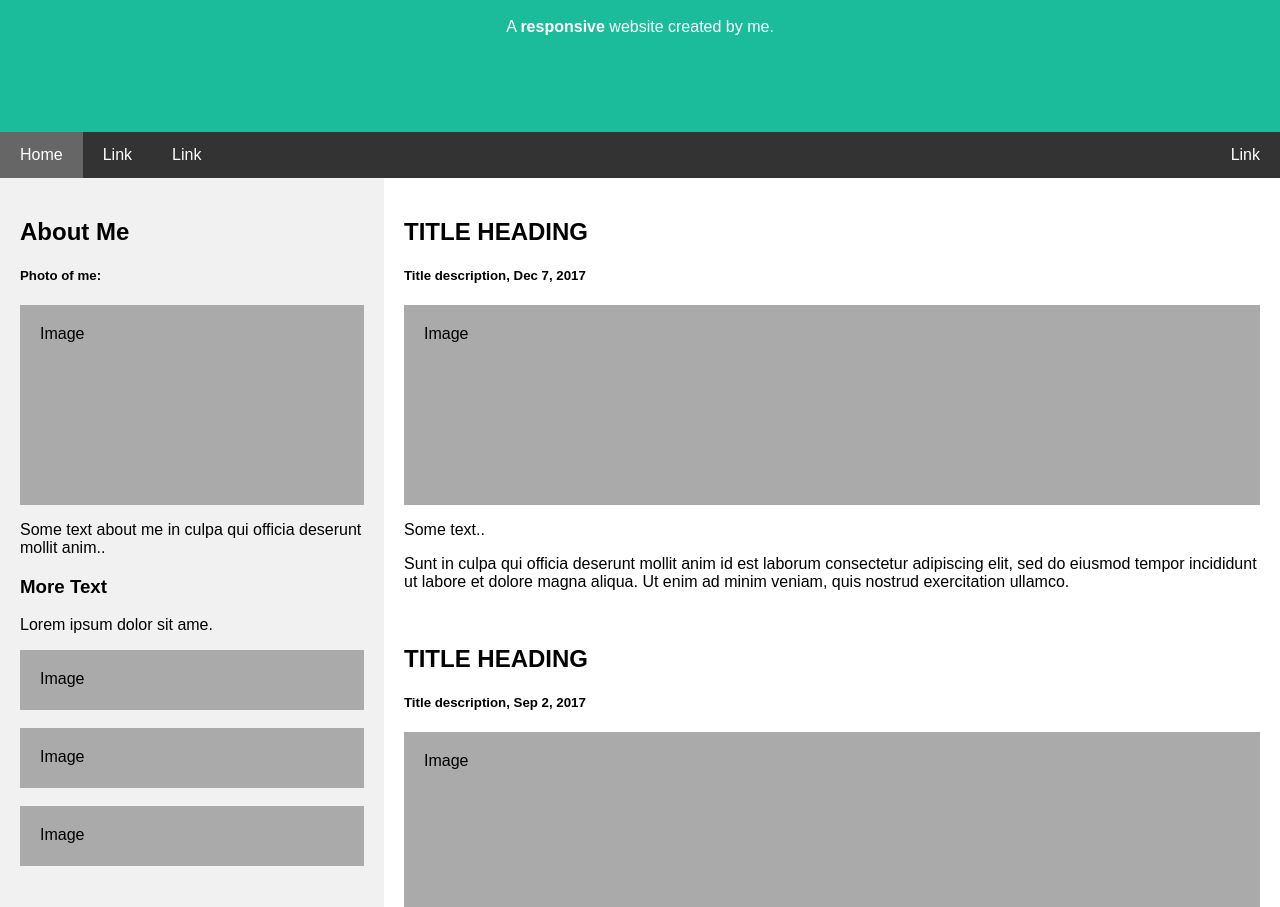
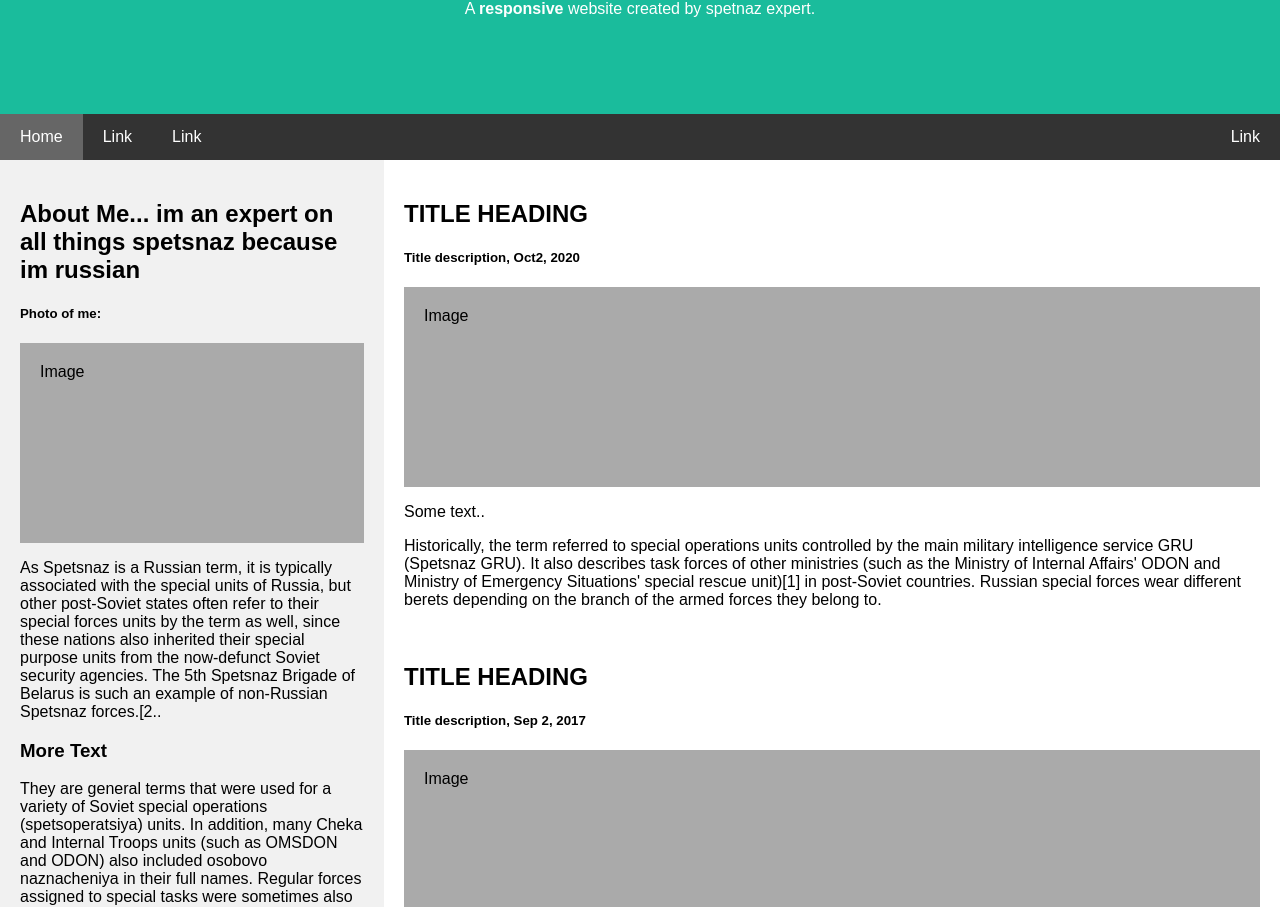
Before and after one commit to BillyAintNice/BillAintNice.github.io, a plain HTML site: page index.html in a window 1280 px wide. Shown: the part 179-1086 px from the top of the page. Drawn offline with Linux system fonts and the light colour scheme.

Commit message:
fixed error
fixed

```diff
--- a/index.html
+++ b/index.html
@@ -1,5 +1,4 @@
-
-!DOCTYPE html>
+<DOCTYPE html>
 <html lang="en">
 <head>
 <title>Page Title</title>
@@ -125,7 +124,7 @@ body {
 
 <div class="header">
   <h1>My Website</h1>
-  <p>A <b>responsive</b> website created by me.</p>
+  <p>A <b>responsive</b> website created by spetnaz expert.</p>
 </div>
 
 <div class="navbar">
@@ -137,28 +136,30 @@ body {
 
 <div class="row">
   <div class="side">
-    <h2>About Me</h2>
+    <h2>About Me... im an expert on all things spetsnaz because im russian</h2>
     <h5>Photo of me:</h5>
     <div class="fakeimg" style="height:200px;">Image</div>
-    <p>Some text about me in culpa qui officia deserunt mollit anim..</p>
+    <p>As Spetsnaz is a Russian term, it is typically associated with the special units of Russia, but other post-Soviet states often refer to their special forces units by the term as well, since these nations also inherited their special purpose units from the now-defunct Soviet security agencies. The 5th Spetsnaz Brigade of Belarus is such an example of non-Russian Spetsnaz forces.[2..</p>
     <h3>More Text</h3>
-    <p>Lorem ipsum dolor sit ame.</p>
+    <p>They are general terms that were used for a variety of Soviet special operations (spetsoperatsiya) units. In addition, many Cheka and Internal Troops units (such as OMSDON and ODON) also included osobovo naznacheniya in their full names. Regular forces assigned to special tasks were sometimes also referred to by terms such as spetsnaz and osnaz.
+
+Spetsnaz later referred specifically to special (spetsialnovo) purpose (naznacheniya) or special operations (spetsoperatsiya; spec ops) forces, and the word's widespread use is a relatively recent, post-perestroika development in Russian language. The Soviet public used to know very little about their country's special forces until many state secrets were disclosed under the glasnost ("openness") policy of Mikhail Gorbachev during the late 1980s. Since then, stories about spetsnaz and their purportedly incredible prowess, from the serious to the highly questionable, have captivated the imagination of patriotic Russians, particularly in the midst of the post-Soviet era decay in military and security forces during the era of perestroika championed by Mikhail Gorbachev and continued under Boris Yeltsin.</p>
     <div class="fakeimg" style="height:60px;">Image</div><br>
     <div class="fakeimg" style="height:60px;">Image</div><br>
     <div class="fakeimg" style="height:60px;">Image</div>
   </div>
   <div class="main">
     <h2>TITLE HEADING</h2>
-    <h5>Title description, Dec 7, 2017</h5>
+    <h5>Title description, Oct2, 2020</h5>
     <div class="fakeimg" style="height:200px;">Image</div>
     <p>Some text..</p>
-    <p>Sunt in culpa qui officia deserunt mollit anim id est laborum consectetur adipiscing elit, sed do eiusmod tempor incididunt ut labore et dolore magna aliqua. Ut enim ad minim veniam, quis nostrud exercitation ullamco.</p>
+    <p>Historically, the term referred to special operations units controlled by the main military intelligence service GRU (Spetsnaz GRU). It also describes task forces of other ministries (such as the Ministry of Internal Affairs' ODON and Ministry of Emergency Situations' special rescue unit)[1] in post-Soviet countries. Russian special forces wear different berets depending on the branch of the armed forces they belong to.</p>
     <br>
     <h2>TITLE HEADING</h2>
     <h5>Title description, Sep 2, 2017</h5>
     <div class="fakeimg" style="height:200px;">Image</div>
     <p>Some text..</p>
-    <p>Sunt in culpa qui officia deserunt mollit anim id est laborum consectetur adipiscing elit, sed do eiusmod tempor incididunt ut labore et dolore magna aliqua. Ut enim ad minim veniam, quis nostrud exercitation ullamco.</p>
+    <p>Spetsnaz (Russian: спецназ, IPA: [spʲɪtsˈnas]; abbreviation for Russian: Войска́ специа́льного назначе́ния, tr. Voyská spetsiálnogo naznachéniya, IPA: [vɐjˈska spʲɪt͡sɨˈalʲnəvə nəznɐˈt͡ɕenʲɪjə], lit. 'Special Operations Forces' or 'Special Purpose Military Units') is an umbrella term for special forces in Russian language and is used in numerous post-Soviet states..</p>
   </div>
 </div>
 
```
